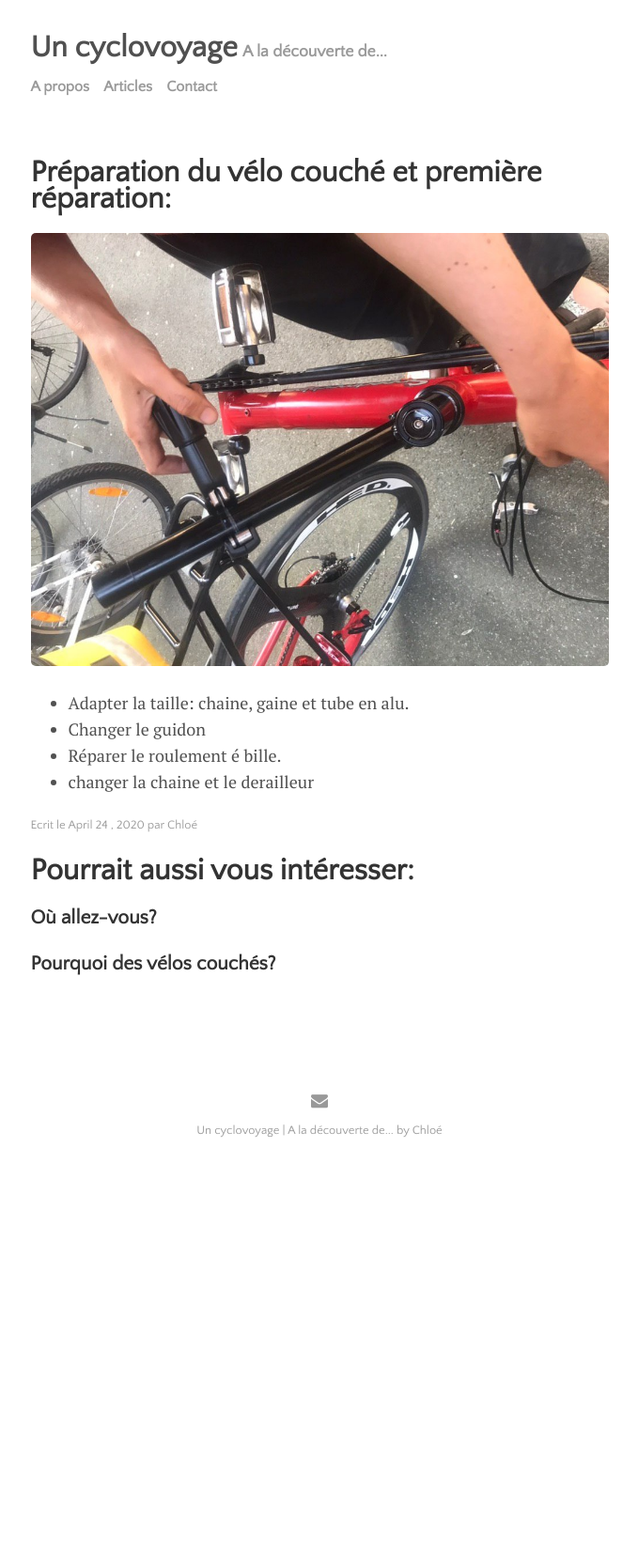
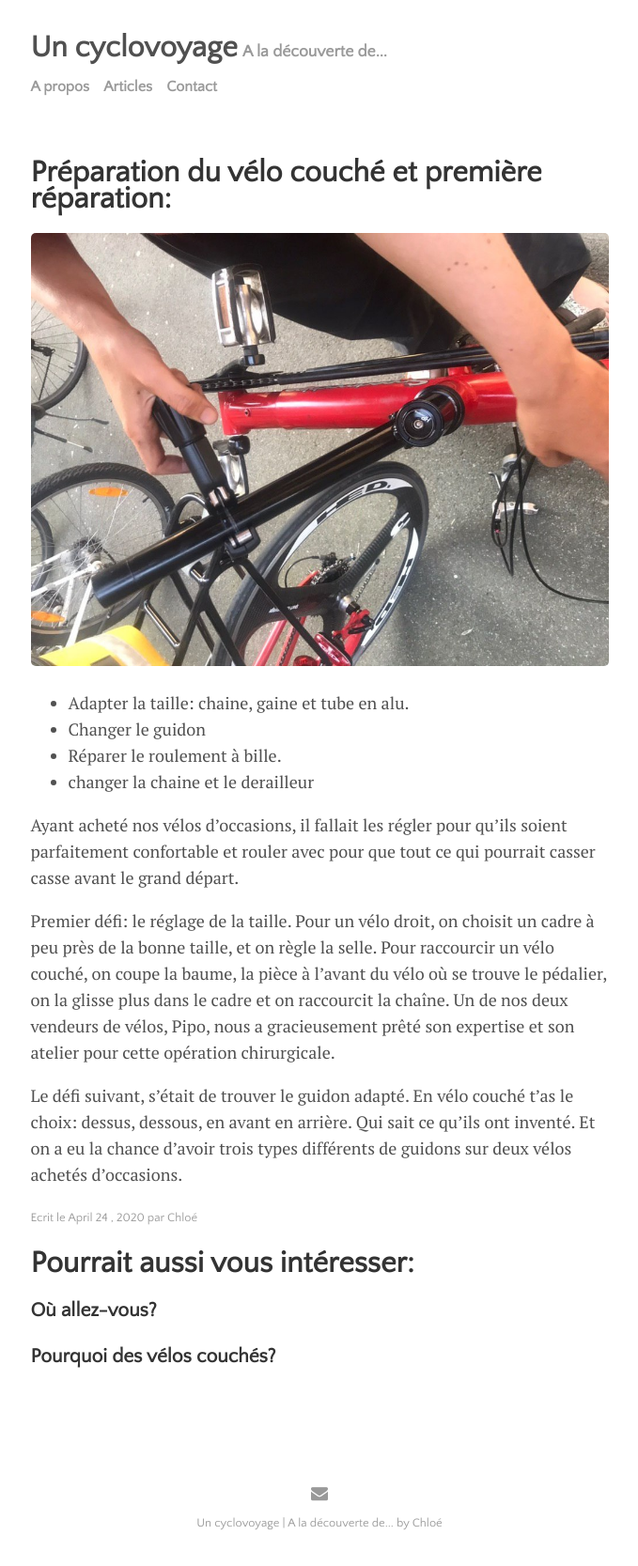
Before and after one commit to cyclovoyage/cyclovoyage.github.io, a Jekyll site: the page built from _posts/2020-04-24-preparer-le-velo.md, in a window 1280 px wide. Shown: the whole page at 94% size, without its empty margins (300-979 px from the left). Built offline with Jekyll 4.4.1, drawn with Linux system fonts in a browser that asks for light colours; before the commit the page ends 1249 px from its top, so only the background shows below that.

Commit message:
Update 2020-04-24-preparer-le-velo.md

```diff
--- a/_posts/2020-04-24-preparer-le-velo.md
+++ b/_posts/2020-04-24-preparer-le-velo.md
@@ -9,5 +9,11 @@ image: cyclo_repair.jpg
 
   - Adapter la taille: chaine, gaine et tube en alu.
   - Changer le guidon
-  - Réparer le roulement é bille.
+  - Réparer le roulement à bille.
   - changer la chaine et le derailleur
+
+Ayant acheté nos vélos d'occasions, il fallait les régler pour qu'ils soient parfaitement confortable et rouler avec pour que tout ce qui pourrait casser casse avant le grand départ.
+
+Premier défi: le réglage de la taille. Pour un vélo droit, on choisit un cadre à peu près de la bonne taille, et on règle la selle. Pour raccourcir un vélo couché, on coupe la baume, la pièce à l'avant du vélo où se trouve le pédalier, on la glisse plus dans le cadre et on raccourcit la chaîne. Un de nos deux vendeurs de vélos, Pipo, nous a gracieusement prêté son expertise et son atelier pour cette opération chirurgicale.
+
+Le défi suivant, s'était de trouver le guidon adapté. En vélo couché t'as le choix: dessus, dessous, en avant en arrière. Qui sait ce qu'ils ont inventé. Et on a eu la chance d'avoir trois types différents de guidons sur deux vélos achetés d'occasions.
```
